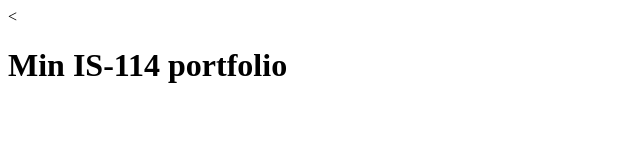
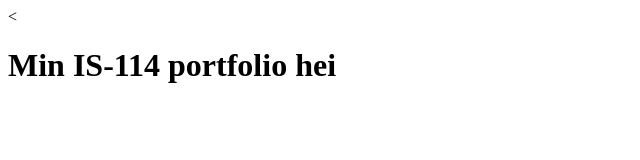
Before and after one commit to theodorkp/Test, a plain HTML site: page docs/index.htm in a window 1280 px wide. Shown: the full height of the page, 0-640 px from the left. Drawn offline with Linux system fonts and the light colour scheme.

Commit message:
Update index.htm

```diff
--- a/docs/index.htm
+++ b/docs/index.htm
@@ -6,7 +6,7 @@
 <title>(Theodor K. Paulsrud)</title>
 <</head>
 <body>
-<h1>Min IS-114 portfolio</h1>
+<h1>Min IS-114 portfolio hei </h1>
 <p></
 </body>
 </html>
```
